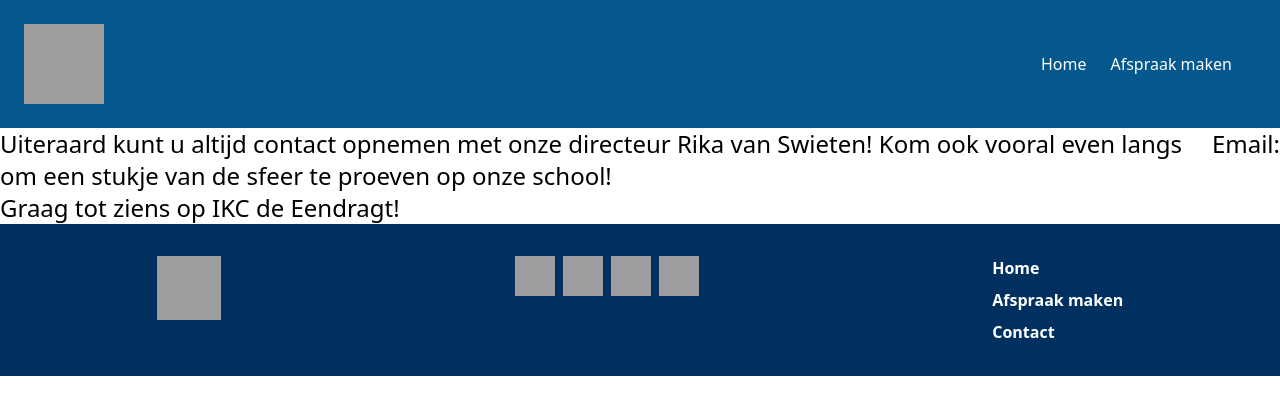
After one commit to ThijsVanLoo1/CLE2, a PHP site: page /contact.html in a window 1280 px wide. The commit adds this page. Shown: the top 415 px of the page. Run offline with PHP 8.4, Linux system fonts and the light colour scheme; grey boxes are pictures that could not be loaded.

Commit message:
Contact page

```diff
--- /dev/null
+++ b/CLE2/contact.html
@@ -0,0 +1,72 @@
+<!doctype html>
+<html lang="en">
+<head>
+    <meta charset="UTF-8">
+    <meta name="viewport"
+          content="width=device-width, user-scalable=no, initial-scale=1.0, maximum-scale=1.0, minimum-scale=1.0">
+    <meta http-equiv="X-UA-Compatible" content="ie=edge">
+    <link href="https://fonts.googleapis.com/css2?family=Asap:wght@100..900&display=swap" rel="stylesheet">
+    <link href="output.css" rel="stylesheet">
+    <title>Contact</title>
+</head>
+<body class="font-sans">
+<nav class="flex items-center justify-between p-6 bg-[#04588D]">
+    <div>
+        <a href="index.php">
+            <img src="https://www.deeendragt.nl/wp-content/uploads/sites/13/2022/10/IKCElogoklein.jpg" alt="Logo"
+                 class="w-20 h-20">
+        </a>
+    </div>
+    <div class="hidden md:flex gap-6 nav-links">
+        <a href="index.php" class="text-white hover:text-[#003060]">Home</a>
+        <a href="reservation.php" class="text-white hover:text-[#003060]">Afspraak maken</a>
+        <a href="<?= $link; ?>" class="text-white hover:text-[#003060]"><?= $text; ?></a>
+    </div>
+    <div id="mobile-menu" class="menu-toggle md:hidden cursor-pointer flex flex-col gap-1">
+        <span class="w-8 h-1 bg-white rounded transition-all"></span>
+        <span class="w-8 h-1 bg-white rounded transition-all"></span>
+        <span class="w-8 h-1 bg-white rounded transition-all"></span>
+    </div>
+</nav>
+
+<header class="flex justify-center">
+    <div class="w-1/2">
+    <p class="text-2xl">
+        Uiteraard kunt u altijd contact opnemen met onze directeur Rika van Swieten! Kom ook vooral even langs
+        om een stukje van de sfeer te proeven op onze school!
+        <br>
+        Graag tot ziens op IKC de Eendragt!
+    </p>
+    </div>
+    <div class="w-1/2">
+    <p class="text-2xl">
+        Email:
+    </p>
+    </div>
+</header>
+
+<main>
+
+</main>
+
+<footer class="flex flex-col sm:flex-row sm:gap-3 justify-around p-4 bg-[#003060] ">
+    <div class="flex flex-col items-center py-4">
+        <img src="https://www.deeendragt.nl/wp-content/uploads/sites/13/2022/10/IKCElogoklein.jpg" class="w-16 h-16">
+    </div>
+    <div class="flex gap-2 py-4">
+        <img src="https://upload.wikimedia.org/wikipedia/commons/9/95/Instagram_logo_2022.svg" alt="Instagram logo"
+             class="w-10 h-10">
+        <img src="https://upload.wikimedia.org/wikipedia/commons/b/b8/2021_Facebook_icon.svg" alt="Facebook logo"
+             class="w-10 h-10">
+        <img src="https://encrypted-tbn0.gstatic.com/images?q=tbn:ANd9GcRokEYt0yyh6uNDKL8uksVLlhZ35laKNQgZ9g"
+             alt="LinkedIn logo" class="w-10 h-10">
+        <img src="https://upload.wikimedia.org/wikipedia/commons/b/b7/X_logo.jpg" alt="X logo" class="w-10 h-10">
+    </div>
+    <ul class="text-white flex flex-col gap-2 font-bold py-4">
+        <li><a href="index.php">Home</a></li>
+        <li><a href="reservation.php">Afspraak maken</a></li>
+        <li><a href="#over">Contact</a></li>
+    </ul>
+</footer>
+</body>
+</html>
--- a/CLE2/index.php
+++ b/CLE2/index.php
@@ -31,7 +31,7 @@ if (!empty($_SESSION) === true) {
     <div class="hidden md:flex gap-6 nav-links">
         <a href="index.php" class="text-white hover:text-[#003060]">Home</a>
         <a href="reservation.php" class="text-white hover:text-[#003060]">Afspraak maken</a>
-        <a href="#" class="text-white hover:text-[#003060]">Contact</a>
+        <a href="contact.html" class="text-white hover:text-[#003060]">Contact</a>
         <a href="<?= $link; ?>" class="text-white hover:text-[#003060]"><?= $text; ?></a>
     </div>
     <div id="mobile-menu" class="menu-toggle md:hidden cursor-pointer flex flex-col gap-1">
--- a/CLE2/output.css
+++ b/CLE2/output.css
@@ -625,9 +584,16 @@ video {
   display: none;
 }
 
-.size-10 {
-  width: 2.5rem;
+.h-1 {
+  height: 0.25rem;
+}
+
+.h-10 {
   height: 2.5rem;
+}
+
+.h-100v {
+  height: 100vh;
 }
 
 .h-16 {
@@ -638,48 +604,12 @@ video {
   height: 5rem;
 }
 
-.h-30v {
-  height: 30vh;
-}
-
-.h-52 {
-  height: 13rem;
-}
-
-.h-80v {
-  height: 80vh;
-}
-
-.h-40v {
-  height: 40vh;
-}
-
-.h-10 {
-  height: 2.5rem;
-}
-
 .h-auto {
   height: auto;
 }
 
-.h-1 {
-  height: 0.25rem;
-}
-
-.h-100v {
-  height: 100vh;
-}
-
-.h-50v {
-  height: 50vh;
-}
-
-.h-70v {
-  height: 70vh;
-}
-
-.w-1\/2 {
-  width: 50%;
+.w-10 {
+  width: 2.5rem;
 }
 
 .w-16 {
@@ -690,22 +620,6 @@ video {
   width: 5rem;
 }
 
-.w-10 {
-  width: 2.5rem;
-}
-
-.w-full {
-  width: 100%;
-}
-
-.w-6 {
-  width: 1.5rem;
-}
-
-.w-7 {
-  width: 1.75rem;
-}
-
 .w-28 {
   width: 7rem;
 }
@@ -827,23 +696,14 @@ video {
   border-top-width: 1px;
 }
 
-.border-solid {
-  border-style: solid;
-}
-
 .border-black {
   --tw-border-opacity: 1;
   border-color: rgb(0 0 0 / var(--tw-border-opacity, 1));
 }
 
-.border-gray-400 {
-  --tw-border-opacity: 1;
-  border-color: rgb(156 163 175 / var(--tw-border-opacity, 1));
-}
-
-.border-b-black {
-  --tw-border-opacity: 1;
-  border-bottom-color: rgb(0 0 0 / var(--tw-border-opacity, 1));
+.bg-\[\#003060\] {
+  --tw-bg-opacity: 1;
+  background-color: rgb(0 48 96 / var(--tw-bg-opacity, 1));
 }
 
 .bg-\[\#04588D\] {
@@ -851,89 +711,40 @@ video {
   background-color: rgb(4 88 141 / var(--tw-bg-opacity, 1));
 }
 
-.bg-white {
-  --tw-bg-opacity: 1;
-  background-color: rgb(255 255 255 / var(--tw-bg-opacity, 1));
-}
-
-.bg-\[\#003060\] {
-  --tw-bg-opacity: 1;
-  background-color: rgb(0 48 96 / var(--tw-bg-opacity, 1));
-}
-
 .bg-cyan-900 {
   --tw-bg-opacity: 1;
   background-color: rgb(22 78 99 / var(--tw-bg-opacity, 1));
 }
 
-.bg-opacity-95 {
-  --tw-bg-opacity: 0.95;
+.bg-white {
+  --tw-bg-opacity: 1;
+  background-color: rgb(255 255 255 / var(--tw-bg-opacity, 1));
 }
 
 .p-2 {
   padding: 0.5rem;
 }
 
-.p-1\.5 {
-  padding: 0.375rem;
+.p-4 {
+  padding: 1rem;
 }
 
-.p-3 {
-  padding: 0.75rem;
-}
-
-.p-4 {
-  padding: 1rem;
+.p-5 {
+  padding: 1.25rem;
 }
 
 .p-6 {
   padding: 1.5rem;
 }
 
-.p-1 {
-  padding: 0.25rem;
+.px-6 {
+  padding-left: 1.5rem;
+  padding-right: 1.5rem;
 }
 
-.p-10 {
-  padding: 2.5rem;
-}
-
-.p-20 {
-  padding: 5rem;
-}
-
-.p-5 {
-  padding: 1.25rem;
-}
-
-.py-6 {
-  padding-top: 1.5rem;
-  padding-bottom: 1.5rem;
-}
-
-.py-11 {
-  padding-top: 2.75rem;
-  padding-bottom: 2.75rem;
-}
-
-.py-2 {
-  padding-top: 0.5rem;
-  padding-bottom: 0.5rem;
-}
-
-.py-3 {
-  padding-top: 0.75rem;
-  padding-bottom: 0.75rem;
-}
-
-.py-14 {
-  padding-top: 3.5rem;
-  padding-bottom: 3.5rem;
-}
-
-.py-12 {
-  padding-top: 3rem;
-  padding-bottom: 3rem;
+.py-10 {
+  padding-top: 2.5rem;
+  padding-bottom: 2.5rem;
 }
 
 .py-4 {
```
Also changed, not shown: other parts of CLE2/output.css (+22 -203 lines).
